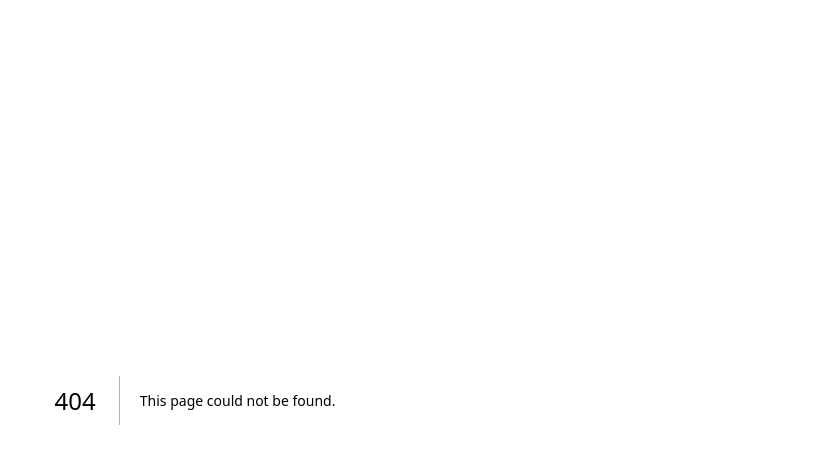
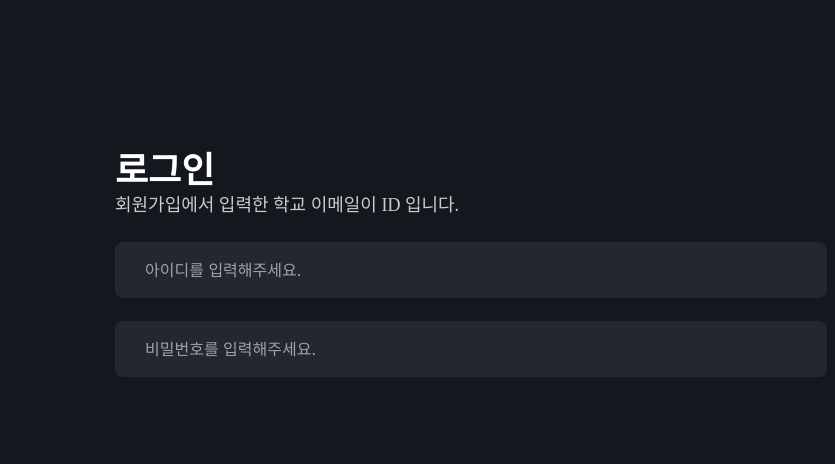
Before and after one commit to Mesiter-herehere/Here_FE, a Next.js app: page /Signin in a window 1280 px wide. Before the commit this address had no page. Shown: the top 464 px of the page, without its empty margins (445-1280 px from the left). Built offline with nearby package versions, Linux system fonts and the light colour scheme.

Commit message:
로그인 추가

```diff
--- /dev/null
+++ b/app/Signin/page.tsx
@@ -0,0 +1,10 @@
+'use client';
+
+import React from 'react';
+import Signin from '../pages/Signin';
+
+const SigninPage: React.FC = () => {
+  return <Signin />;
+};
+
+export default SigninPage;
--- /dev/null
+++ b/app/pages/Signin.tsx
@@ -0,0 +1,35 @@
+'use client'
+
+import React, { useState } from "react";
+import * as S from "../styles/Signin";
+import Router from "next/router";
+import axios from "axios";
+
+function Signin(){
+    const [emailValue, setEmailValue] = useState("");
+    const [passwordValue, setPasswordValue] = useState("");
+
+    const handlePasswordChange = (e: any) => {
+        setPasswordValue(e.target.value);
+    };
+
+    const handleEmailChange = (e: any) => {
+        setEmailValue(e.target.value);
+    };
+
+    return(
+        <>
+           <S.Textbox>
+                <S.Title>로그인</S.Title>
+                <S.description>
+                    회원가입에서 입력한 학교 이메일이 ID 입니다.
+                </S.description>
+            </S.Textbox>
+
+            <S.emailinput value={emailValue} onChange={handleEmailChange} placeholder="아이디를 입력해주세요." />
+            <S.psinput value={passwordValue} onChange={handlePasswordChange} placeholder="비밀번호를 입력해주세요." />
+        </>
+    );
+}
+
+export default Signin;
--- a/app/pages/Signup.tsx
+++ b/app/pages/Signup.tsx
@@ -2,6 +2,7 @@
 
 import React, { useState } from "react";
 import * as S from "../styles/Signup";
+import Router from "next/router";
 import axios from "axios";
 
 function Signup() {
@@ -34,7 +35,8 @@ function Signup() {
 
         try {
             const response = await axios.post("/api/signup", dto);
-            console.log("회원가입 성공:", response.data);
+            Router.push("/Siginin");
+
         } catch (error) {
             console.log("회원가입 실패:", error);
         }
--- /dev/null
+++ b/app/styles/Signin.ts
@@ -0,0 +1,96 @@
+import styled from "styled-components";
+
+export const Main = styled.div`
+  height: 140vh;
+`
+
+export const Textbox = styled.div`
+  width: 90vw;
+  margin-left: auto;
+  margin-right: auto;
+  display: inline-block;
+
+  @media (max-width: 1153px) {
+    width: 90vw;
+    margin-left: -370px;
+  }
+`
+
+export const Title = styled.span`
+  display: block;
+  width: 125px;
+  height: 43px;
+  margin-left: 560px;
+  margin-top: 141px;
+  font-family: Pretendard;
+  font-size: 36px;
+  font-weight: bold;
+  font-stretch: normal;
+  font-style: normal;
+  line-height: normal;
+  letter-spacing: normal;
+  text-align: left;
+  color: #fff;
+`
+
+export const description = styled.span`
+display: block;
+  width: 445px;
+  height: 27px;
+  margin-left: 560px;
+  margin-top: 8px;
+  font-family: Pretendard;
+  font-size: 18px;
+  font-weight: 500;
+  font-stretch: normal;
+  font-style: normal;
+  line-height: 1.5;
+  letter-spacing: normal;
+  text-align: left;
+  color: #ccc;
+`
+
+export const emailinput = styled.input`
+  width: 712px;
+  height: 56px;
+  margin-top: 23px;
+  padding: 0 30px;
+  border-radius: 8px;
+  background-color: #242630;
+  margin-left: 560px;
+  color: white;
+
+  @media (max-width: 1153px) {
+    margin-left: 190px;
+  }
+`
+
+export const psinput = styled.input`
+  width: 712px;
+  height: 56px;
+  margin-top: 23px;
+  padding: 0 30px;
+  border-radius: 8px;
+  background-color: #242630;
+  margin-left: 560px;
+  color: white;
+
+  @media (max-width: 1153px) {
+    margin-left: 190px;
+  }
+`
+
+export const Signbutton = styled.button`
+  width: 177px;
+  height: 60px;
+  margin-top: 35px;
+  margin-left: 1158px;
+  padding: 18px 54px 18px 53px;
+  border-radius: 8px;
+  background-color: #1d1f29;
+  color: white;
+
+  @media (max-width: 1153px) {
+    margin-left: 787px;
+  }
+`
--- a/app/styles/Signup.ts
+++ b/app/styles/Signup.ts
@@ -6,22 +6,21 @@ export const Main = styled.div`
 
 export const Textbox = styled.div`
   width: 90vw;
-  margin-left: auto;
-  margin-right: auto;
+  margin-left: -92px;
   display: inline-block;
 
   @media (max-width: 1153px) {
     width: 10vw;
-    margin-left: -370px;
+    margin-left: -429px;
   }
 `
 
 export const Title = styled.span`
-  display: block;  /* Ensure the span is treated as a block-level element */
+  display: block;
   width: 125px;
   height: 43px;
   margin-left: 560px;
-  margin-top: 141px;  /* Set margins as per the Zeplin code */
+  margin-top: 141px;
   font-family: Pretendard;
   font-size: 36px;
   font-weight: bold;
```
